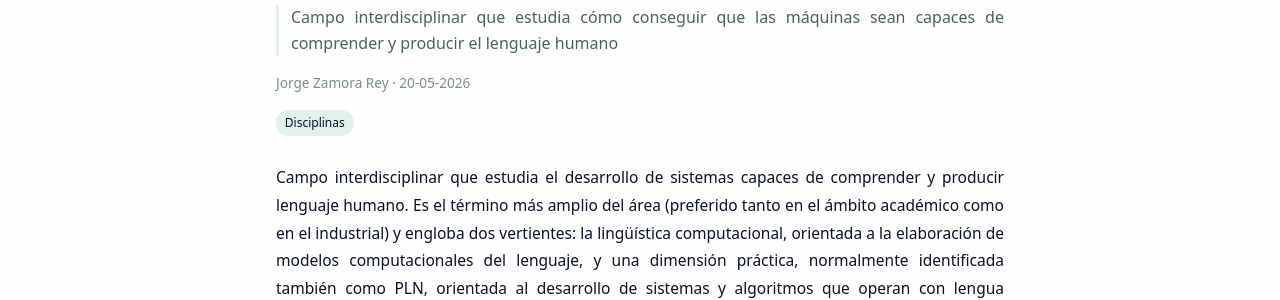
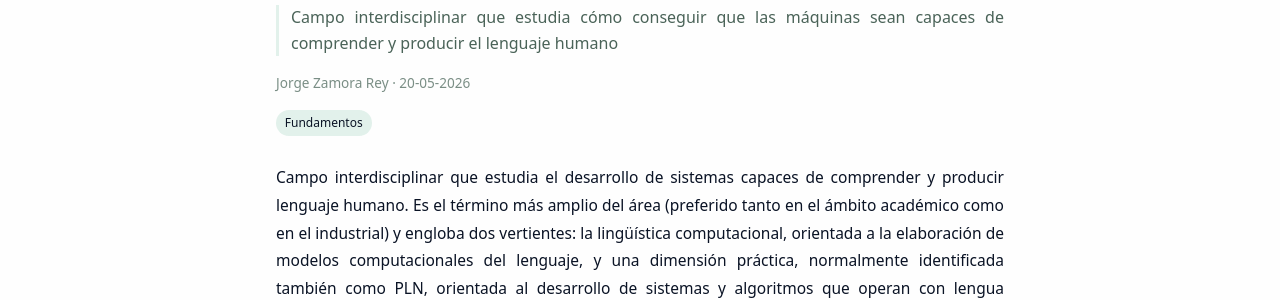
Before and after one commit to Circuigramas/glosario_pln, a Jekyll site: the page built from _terms/lc.md, in a window 1280 px wide. Shown: the part 294-594 px from the top of the page. Built offline with Jekyll 4.4.1, drawn with Linux system fonts in a browser that asks for light colours.

Commit message:
Update tags and subtags in lc.md
Added 'Fundamentos' to tags and corrected subtags formatting.

```diff
--- a/_terms/lc.md
+++ b/_terms/lc.md
@@ -4,6 +4,8 @@ summary: "Campo interdisciplinar que estudia cómo conseguir que las máquinas s
 author: Jorge Zamora Rey
 date: 2026-05-20
 tags:
+  - Fundamentos
+subtags:
   - Disciplinas
 ---
 
```
